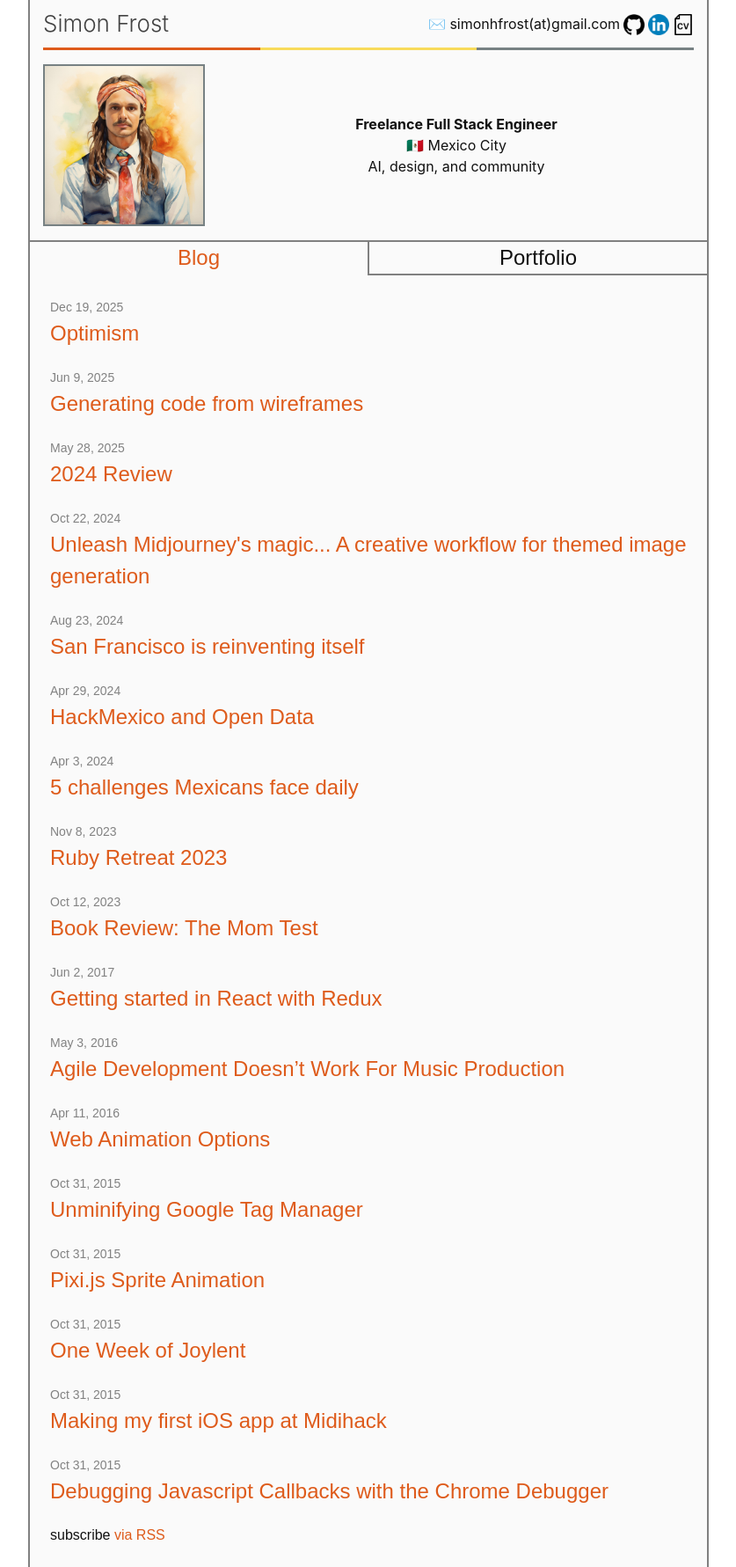
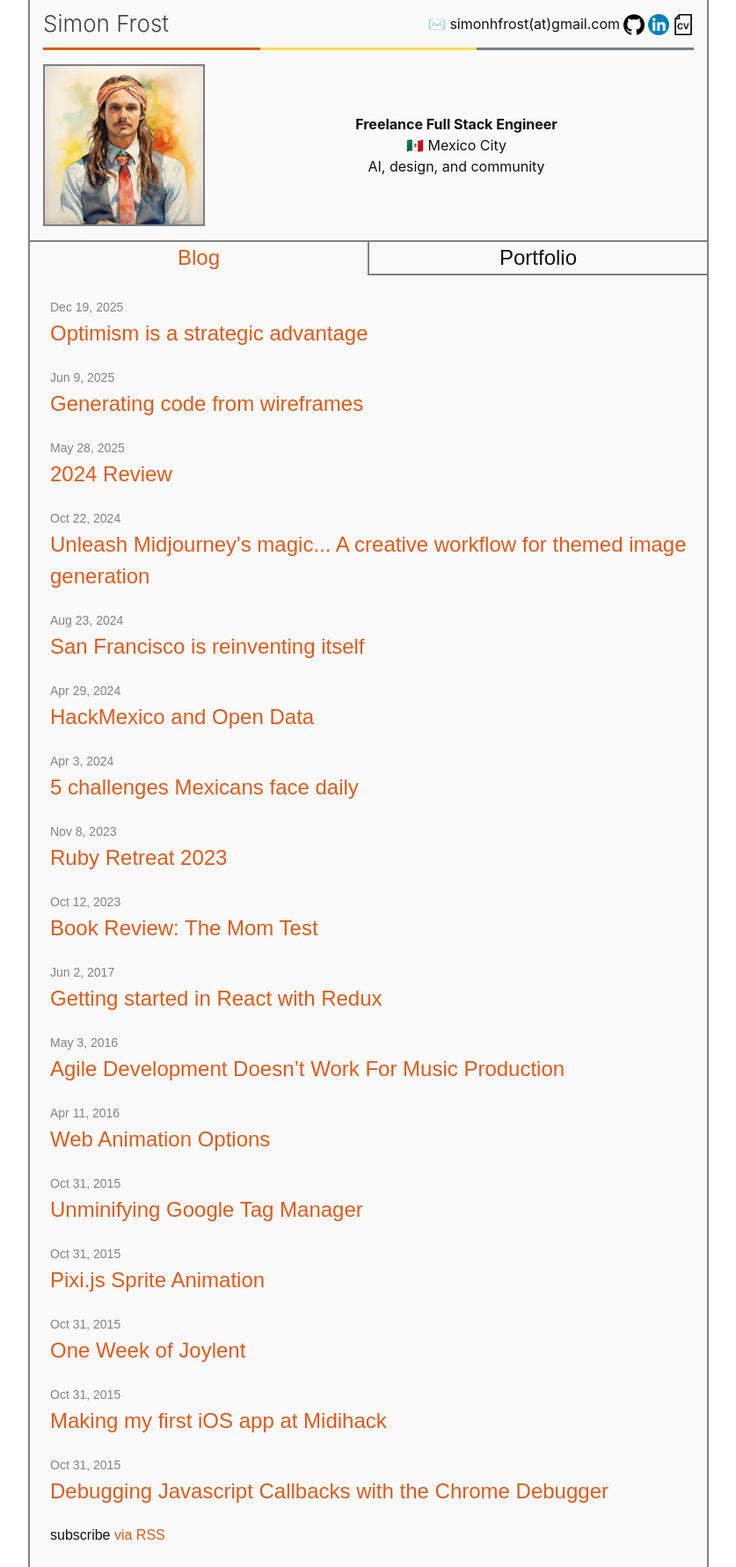
Before and after one commit to SimonHFrost/jekyll_blog, a Jekyll site: the page built from index.markdown, in a window 1280 px wide. Shown: the whole page at 88% size, without its empty margins (221-1058 px from the left). Built offline with Jekyll 4.4.1, drawn with Linux system fonts in a browser that asks for light colours.

Commit message:
Update title for optimism blog

```diff
--- a/_posts/2025-12-19-optimism.md
+++ b/_posts/2025-12-19-optimism.md
@@ -1,6 +1,6 @@
 ---
 layout: post
-title: "Optimism"
+title: "Optimism is a strategic advantage"
 image: /assets/optimism/hippy.png
 ---
 
```
